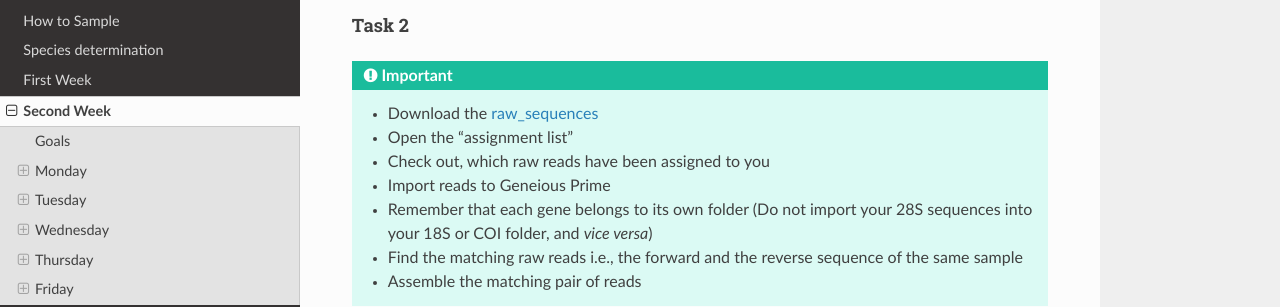
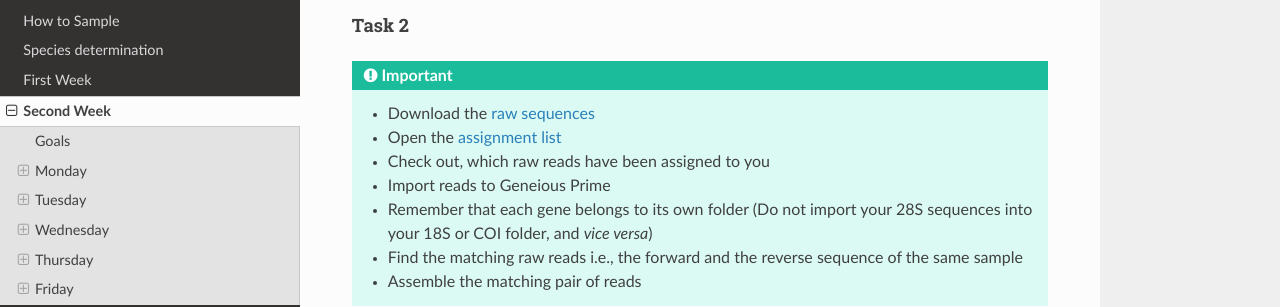
Before and after one commit to bheimbu/evolutionary_ecology, a Sphinx documentation site: the page built from docs/source/second_week.rst, in a window 1280 px wide and 900 px high, scrolled down 1487 px. Shown: the part 154-461 px from the top of the window. Built offline with Sphinx 7.4.7 and the Read the Docs theme 2.0.0, drawn with Linux system fonts in a browser that asks for light colours; cross-references to code outside the pages are shown as plain code; part of the change alters nothing that is shown.

```diff
--- a/docs/source/second_week.rst
+++ b/docs/source/second_week.rst
@@ -56,8 +56,8 @@ Task 2
 """"""
 
 .. important::
-  - Download the `raw_sequences  <https://studip.uni-goettingen.de/dispatch.php/course/files/index/660b809717ef7407f199fdb5f7a87d89?cid=d7b80997f5efda59609a4cf69a04dbf7>`_
-  - Open the "assignment list”
+  - Download the `raw sequences  <https://studip.uni-goettingen.de/dispatch.php/course/files/index/660b809717ef7407f199fdb5f7a87d89?cid=d7b80997f5efda59609a4cf69a04dbf7>`_
+  - Open the `assignment list <https://owncloud.gwdg.de/index.php/s/aQhYNQhwvk4wL2H>`_
   - Check out, which raw reads have been assigned to you
   - Import reads to Geneious Prime
   - Remember that each gene belongs to its own folder (Do not import your 28S sequences into your 18S or COI folder, and *vice versa*)
```
